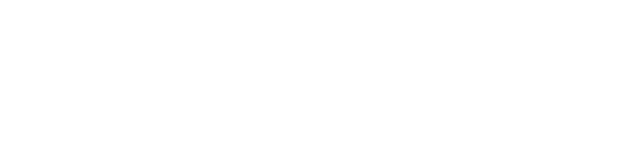
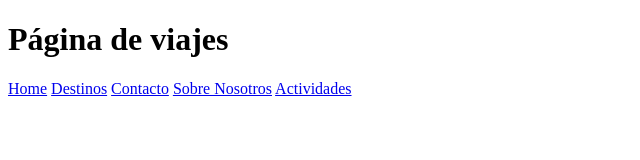
Before and after one commit to alonns04/Viajes, a plain HTML site: page contacto.html in a window 1280 px wide. Shown: the whole page, without its empty margins (0-640 px from the left). Drawn offline with Linux system fonts and the light colour scheme.

Commit message:
Barra de nav

```diff
--- a/contacto.html
+++ b/contacto.html
@@ -1,12 +1,25 @@
 <!DOCTYPE html>
 <html lang="es">
+
 <head>
     <meta charset="UTF-8">
     <meta http-equiv="X-UA-Compatible" content="IE=edge">
     <meta name="viewport" content="width=device-width, initial-scale=1.0">
-    <title>Document</title>
+    <link rel="stylesheet" type="text/css" href="style.css">
+    <title>Página de viajes</title>
 </head>
+
 <body>
+    <h1>Página de viajes</h1>
+    <header>
+        <nav>
+            <a href="./index.html">Home</a>
+            <a href="./destinos.html">Destinos</a>
+            <a href="./contacto.html">Contacto</a>
+            <a href="./sobreNosotros.html">Sobre Nosotros</a>
+            <a href="./actividades.html">Actividades</a>
+        </nav>
+    </header>
+</body>
 
-</body>
 </html>
```
Also changed, not shown: destinos.html (+15 -2 lines), index.html (+15 -2 lines), sobreNosotros.html (added, +25 -0 lines).
